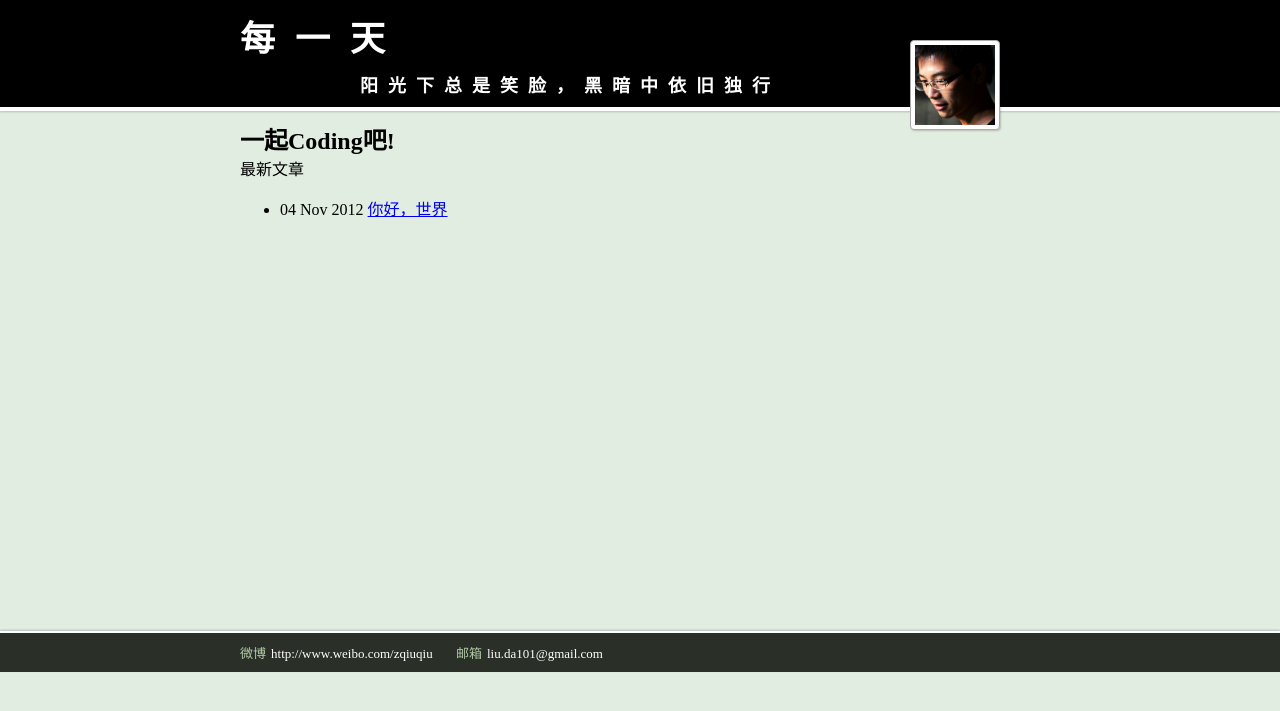
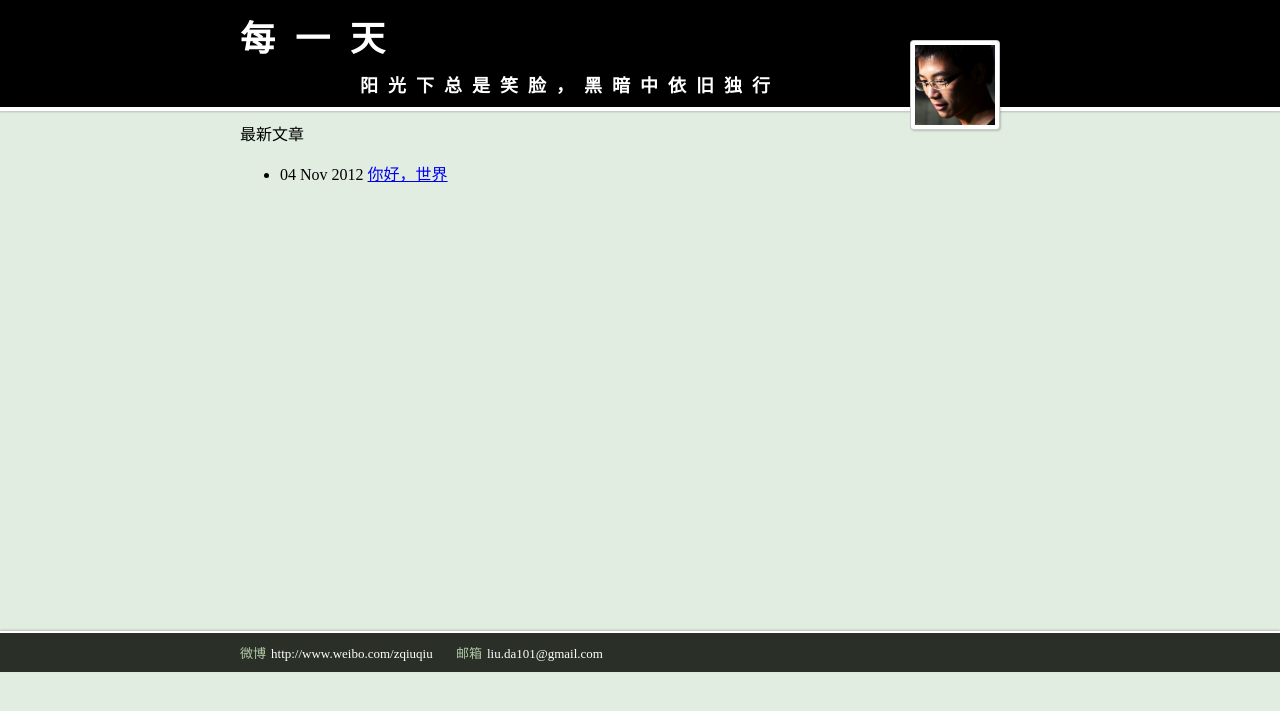
Before and after one commit to liuda101/liuda101.github.com, a Jekyll site: the page built from index.html, in a window 1280 px wide. Shown: the top 711 px of the page. Built offline with Jekyll 4.4.1, drawn with Linux system fonts in a browser that asks for light colours.

Commit message:
update page title and photo's border-color

```diff
--- a/index.html
+++ b/index.html
@@ -1,9 +1,7 @@
 ---
 layout: default
-title: 一起Coding吧!
+title: 每一天
 ---
-
-<h2>{{ page.title }}</h2>
 <p>最新文章</p>
 <ul>
   {% for post in site.posts %}
--- a/styles/site.css
+++ b/styles/site.css
@@ -7,7 +7,7 @@
 header{color:white;background-color:black;padding-top:10px;padding-bottom:10px;border-bottom:4px solid white;box-shadow:0px 1px 2px rgba(0,0,0,0.2);}
 header h1{font-size:35px;letter-spacing:20px;padding-bottom:10px;}
 header h2{font-size:18px;letter-spacing:10px;margin-left:120px;}
-header img{position:absolute;height:80px;width:80px;right:40px;top:30px;padding:4px;border:1px solid #aaa;background-color:#fff;border-radius:4px;box-shadow:1px 1px 2px rgba(0,0,0,0.2);}
+header img{position:absolute;height:80px;width:80px;right:40px;top:30px;padding:4px;border:1px solid rgba(0,0,0,0.2);background-color:#fff;border-radius:4px;box-shadow:1px 1px 2px rgba(0,0,0,0.2);}
 
 #content{padding:10px 0px;min-height:500px;}
 
```
